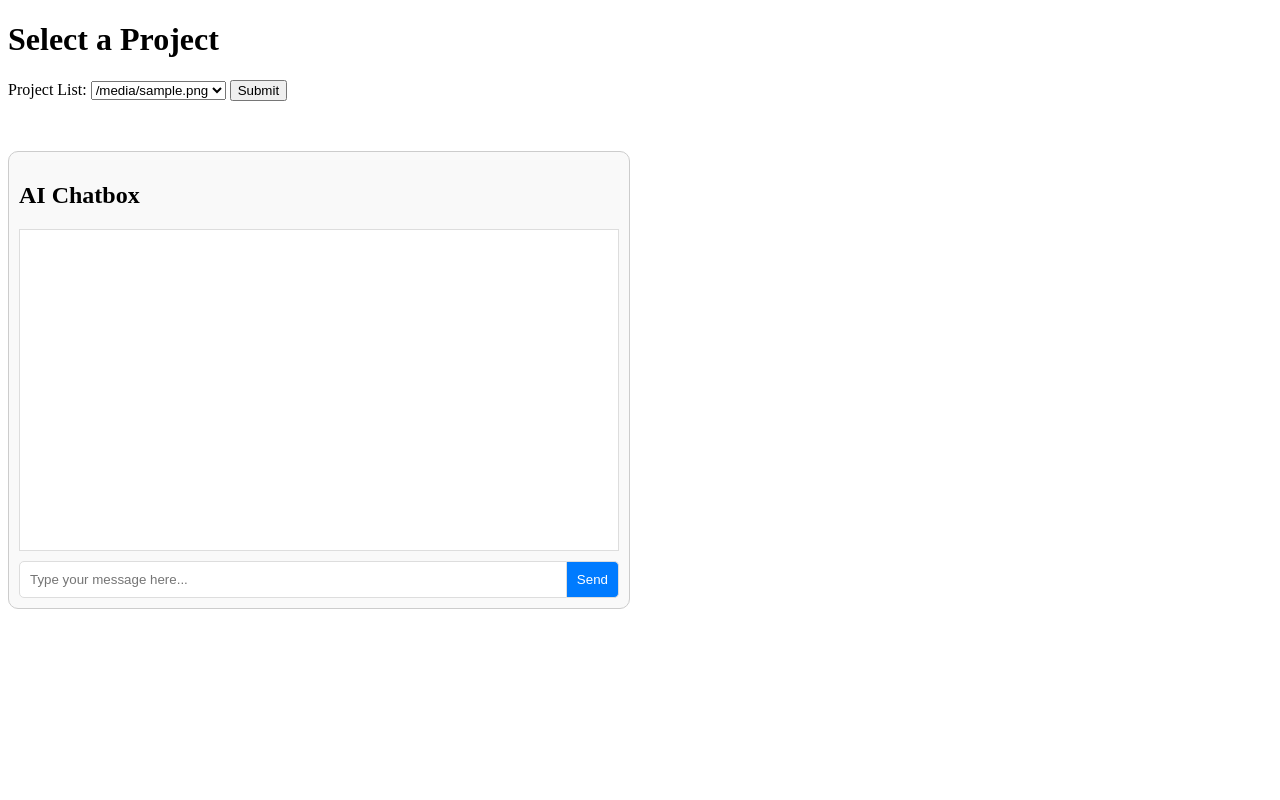
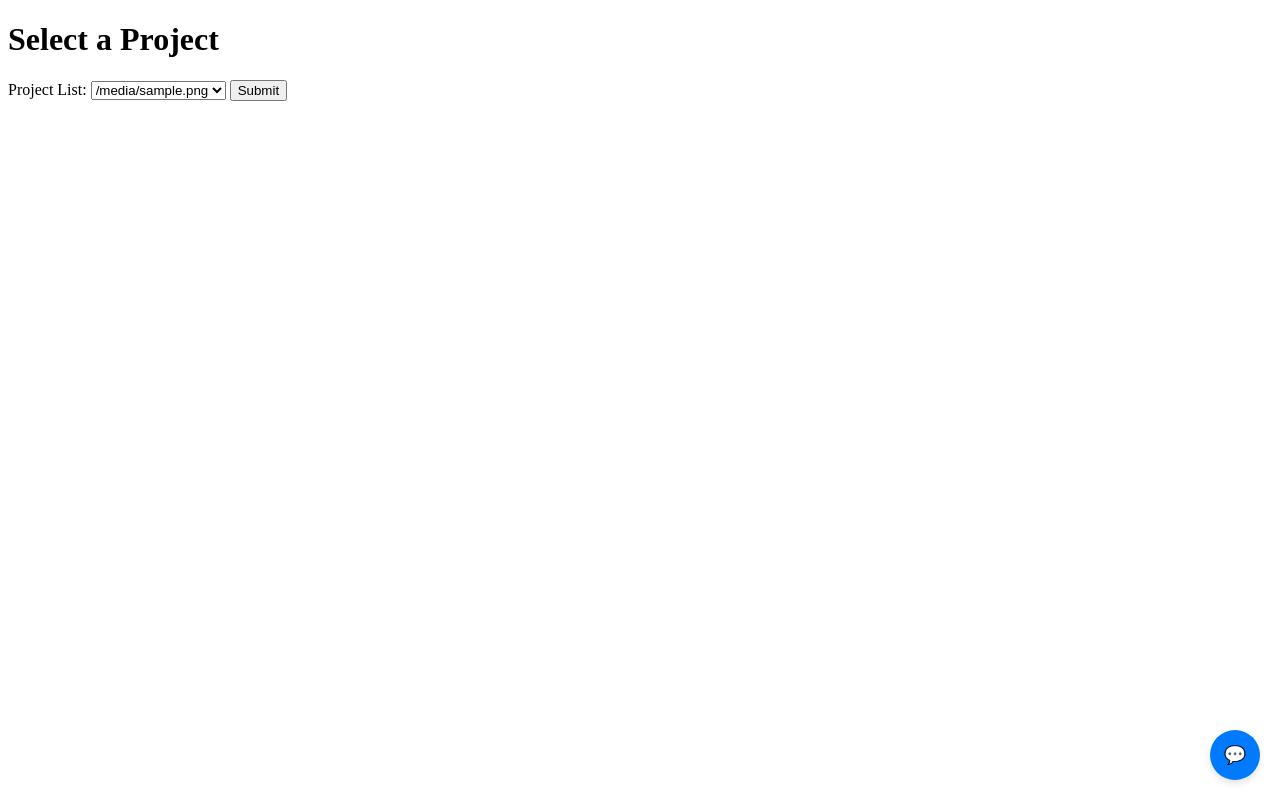
Before and after one commit to SupreetKurdekar/HelloFlask, a Flask app: template templates/index.html in a window 1280 px wide. Run offline with Flask 3, Linux system fonts and the light colour scheme; the template is opened without the code that fills it: most values are stand-ins (such as "Sample title", 1, 10 or a date in 2020).

Commit message:
chat box toggle and press enter to send message

```diff
--- a/templates/index.html
+++ b/templates/index.html
@@ -7,15 +7,41 @@
     <style>
         /* Chatbox styling */
         .chat-container {
-            max-width: 600px;
-            margin-top: 50px;
+            position: fixed;
+            bottom: 20px;
+            right: 20px;
+            max-width: 300px;
+            width: 100%;
             border: 1px solid #ccc;
             padding: 10px;
             border-radius: 10px;
             background-color: #f9f9f9;
+            box-shadow: 0 4px 6px rgba(0, 0, 0, 0.1);
+            display: none; /* Initially hidden */
+        }
+        .chat-header {
+            display: flex;
+            justify-content: space-between;
+            align-items: center;
+            margin-bottom: 10px;
+        }
+        .chat-header h2 {
+            margin: 0;
+            font-size: 16px;
+        }
+        .close-chat {
+            background: none;
+            border: none;
+            font-size: 18px;
+            font-weight: bold;
+            color: #DC3545;
+            cursor: pointer;
+        }
+        .close-chat:hover {
+            color: #A71D2A;
         }
         .chat-box {
-            height: 300px;
+            height: 200px;
             overflow-y: auto;
             border: 1px solid #ddd;
             padding: 10px;
@@ -43,6 +69,24 @@
         .chat-input button:hover {
             background-color: #0056b3;
         }
+        .chat-toggle-button {
+            position: fixed;
+            bottom: 20px;
+            right: 20px;
+            width: 50px;
+            height: 50px;
+            background-color: #007BFF;
+            color: white;
+            border: none;
+            border-radius: 50%;
+            box-shadow: 0 4px 6px rgba(0, 0, 0, 0.1);
+            cursor: pointer;
+            font-size: 18px;
+            text-align: center;
+        }
+        .chat-toggle-button:hover {
+            background-color: #0056b3;
+        }
     </style>
 </head>
 <body>
@@ -59,8 +103,11 @@
     </form>
 
     <!-- AI Chatbox Section -->
-    <div class="chat-container">
-        <h2>AI Chatbox</h2>
+    <div id="chat-container" class="chat-container">
+        <div class="chat-header">
+            <h2>AI Chatbox</h2>
+            <button class="close-chat" onclick="closeChat()">✖</button>
+        </div>
         <div id="chat-box" class="chat-box"></div>
         <div class="chat-input">
             <input type="text" id="user-input" placeholder="Type your message here..." />
@@ -68,8 +115,29 @@
         </div>
     </div>
 
+    <!-- Toggle Chat Button -->
+    <button id="chat-toggle" class="chat-toggle-button" onclick="openChat()">💬</button>
+
     <!-- JavaScript for Chatbox -->
     <script>
+        function openChat() {
+            const chatContainer = document.getElementById("chat-container");
+            const chatToggle = document.getElementById("chat-toggle");
+
+            chatContainer.style.display = "block"; // Show chatbox
+            chatToggle.style.display = "none";    // Hide toggle button
+        }
+
+        function closeChat() {
+            const chatContainer = document.getElementById("chat-container");
+            const chatToggle = document.getElementById("chat-toggle");
+            const chatBox = document.getElementById("chat-box");
+
+            chatContainer.style.display = "none"; // Hide chatbox
+            chatToggle.style.display = "block";  // Show toggle button
+            chatBox.innerHTML = "";              // Clear chat messages
+        }
+
         async function sendMessage() {
             const userInput = document.getElementById("user-input");
             const chatBox = document.getElementById("chat-box");
@@ -102,9 +170,19 @@
             userInput.value = "";
             chatBox.scrollTop = chatBox.scrollHeight;
         }
+
+        // Allow the user to send the message by pressing "Enter"
+        document.getElementById("user-input").addEventListener("keypress", function(event) {
+            if (event.key === "Enter") {
+                event.preventDefault();  // Prevent form submission (if applicable)
+                sendMessage();
+            }
+        });
     </script>
 </body>
 </html>
+
+
 
 
 
```
